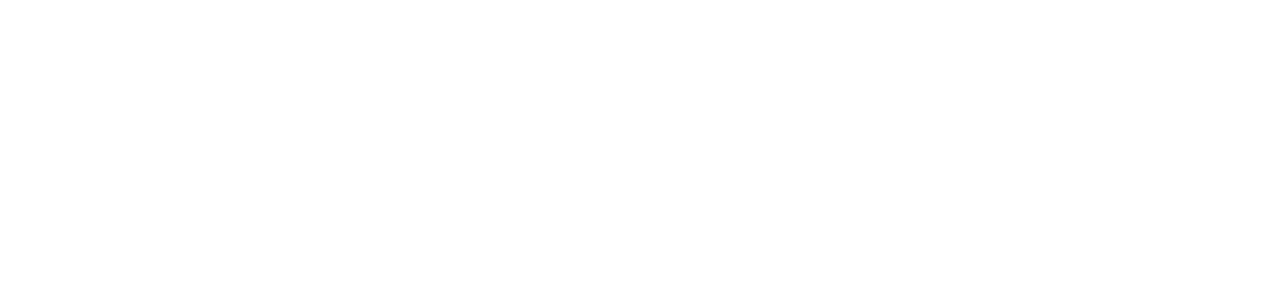
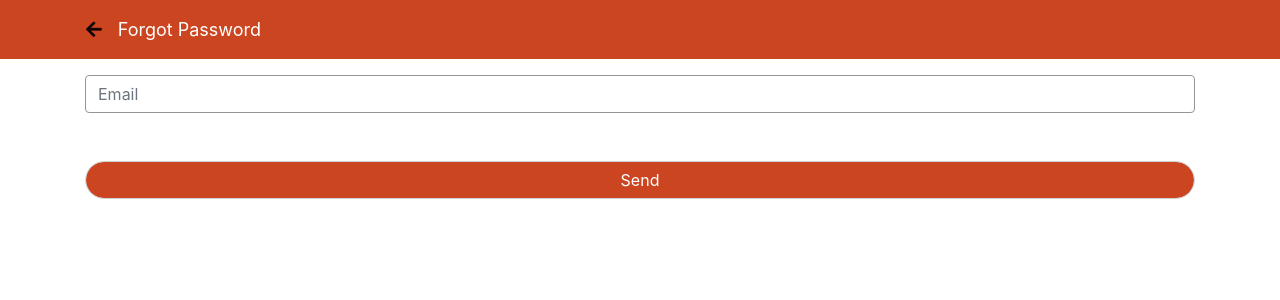
Before and after one commit to vskcodesoftic/payomanreactui, a React (Create React App) app: page /forgetPassword in a window 1280 px wide. Shown: the top 300 px of the page. Built offline with nearby package versions, Linux system fonts and the light colour scheme.

Commit message:
added till all images

```diff
--- a/src/_services/auth.service.js
+++ b/src/_services/auth.service.js
@@ -2,7 +2,7 @@
 import { BehaviorSubject } from "rxjs";
 import { history } from "../_helpers/history";
 
-const API_URL = "https://payoman.com/api/merchant/";
+const API_URL = "http://localhost:8001/api/merchant/";
 
 const register = (username, email, password) => {
   return axios.post(API_URL + "signup", {
@@ -39,11 +39,9 @@
     });
 };
 
-
 const logout = () => {
   localStorage.removeItem("userData");
-  history.push("/auth");
-  window.location.reload()
+  window.location.reload();
 };
 
 const getCurrentUser = () => {
--- a/src/components/Auth/ChangePasswordComponent.js
+++ b/src/components/Auth/ChangePasswordComponent.js
@@ -31,7 +31,7 @@
     }
 
     axios
-      .post("https://payoman.com/api/merchant/updatepassword", newdata)
+      .post("http://localhost:8001/api/merchant/updatepassword", newdata)
       .then((res) => {
         console.log(res.data);
         toast.success(`password updated sucessfully !`);
--- /dev/null
+++ b/src/components/Auth/ForgetPassword.js
@@ -0,0 +1,70 @@
+import React, { useState, useRef } from "react";
+
+import axios from "axios";
+
+import { useForm } from "react-hook-form";
+
+import { ToastContainer, toast } from "react-toastify";
+
+const ForgetPassword = () => {
+  const { register, handleSubmit } = useForm();
+
+  const submitHandler = (data) => {
+    console.log("data =>", data.email);
+    const userEmail = data.email;
+
+    axios
+      .post("http://localhost:8001/api/merchant/forgetPassword", data)
+      .then((res) => {
+        console.log(res);
+      })
+      .catch((err) => {
+        toast.warn(err.error);
+        console.error(err);
+      });
+  };
+
+  return (
+    <div>
+      <div class="nav">
+        <div class="container mt-2 mb-2">
+          <div class="row">
+            <div class="col-md-12 nav-link text-white">
+              <a href="/">
+                <i class="fa fa-arrow-left mr-3"></i>
+              </a>
+              Forgot Password
+            </div>
+          </div>
+        </div>
+      </div>
+      <ToastContainer />
+      <div class="container signup-container">
+        <div class="row">
+          <div class="col-md-12">
+            <form onSubmit={handleSubmit(submitHandler)} class="mt-3">
+              <div class="form-group">
+                <input
+                  type="email"
+                  {...register("email")}
+                  class="form-control input-box"
+                  placeholder="Email"
+                />
+              </div>
+              <div class="form-group mt-5">
+                <input
+                  type="submit"
+                  class="form-control success-btn"
+                  value="Send"
+                  placeholder="Send"
+                />
+              </div>
+            </form>
+          </div>
+        </div>
+      </div>
+    </div>
+  );
+};
+
+export default ForgetPassword;
--- a/src/components/Auth/LoginComponent.js
+++ b/src/components/Auth/LoginComponent.js
@@ -1,8 +1,11 @@
 import React, { createContext } from 'react'
 
 import { useState , useRef } from 'react';
-import { useHistory } from 'react-router';
+import { useHistory  } from 'react-router';
 
+import {
+    Link
+    } from "react-router-dom";
 import { ToastContainer, toast } from 'react-toastify';
 import 'react-toastify/dist/ReactToastify.css';
 
@@ -14,7 +17,6 @@
 const history = useHistory()
     const emailInputRef = useRef('')
     const passwordInputRef = useRef('')
-
 
 
     async function submitHandler(event){
@@ -71,11 +73,12 @@
           <div className="form-group">
               <input type="submit" className="form-control success-btn"  value="Sign in" placeholder="Sing in" />
           </div>
-          <p className="text-center mb-4 mt-5  forgot-sec"><a href="forgotpassword.html">Forgot Password ?</a></p>
-          <div className="signup-btn text-center">
-              <button className="btn btn-link"><a href="/signup">Sign Up</a></button>
+          <p className="text-center mb-4 mt-5  forgot-sec"><a href="/forgetPassword">Forgot Password ?</a></p>
+
+       </form>
+       <div className="signup-btn text-center">
+              <button className="btn btn-link"><Link to="/signup">Sign Up</Link></button>
           </div>
-       </form>
    </div>
       </main>
         </div>
--- a/src/components/Auth/SignupComponent.js
+++ b/src/components/Auth/SignupComponent.js
@@ -32,7 +32,7 @@
     console.log(data.email);
 
     axios
-      .post("https://payoman.com/api/merchant/signup", data)
+      .post("http://localhost:8001/api/merchant/signup", data)
       .then((res) => {
         console.log(res.data);
         toast.success(`merchant Added sucessfully !`);
--- a/src/components/Auth/dashboard/DashboardComponent.js
+++ b/src/components/Auth/dashboard/DashboardComponent.js
@@ -140,7 +140,7 @@
                       </li>
 
                       <li className="nav-item mt-3">
-                      <Link to="/ReceivedAmount"><a className="nav-link" ><i className="fas fa-money mr-3"></i> Received Amounts <i className="fa fa-chevron-right float-right"></i></a></Link>
+                      <Link to="/receivedAmounts"><a className="nav-link" ><i className="fas fa-money mr-3"></i> Received Amounts <i className="fa fa-chevron-right float-right"></i></a></Link>
                       </li>
                       <li className="nav-item mt-3">
                       <Link to="/ChangePassword"><a className="nav-link" ><i className="fas fa-key mr-3"></i> Change Password <i className="fa fa-chevron-right float-right"></i></a></Link>
--- a/src/components/Bankdetail/BankDetail.jsx
+++ b/src/components/Bankdetail/BankDetail.jsx
@@ -8,7 +8,7 @@
 import authService from "../../_services/auth.service";
 
 export const BankDetailComponent = (props) => {
-  const baseUrl = "https://payoman.com";
+  const baseUrl = "http://localhost:8001";
 
   //   const userEmailIdentity = props.userEmailId;
 
@@ -25,7 +25,7 @@
     const user = authService.getCurrentUser();
     const token = user.token;
     const res = await fetch(
-      `https://payoman.com/api/merchant/completeProfile`,
+      `http://localhost:8001/api/merchant/completeProfile`,
       { headers: { Authorization: `Bearer ${token}` } }
     );
     const data = await res.json();
@@ -87,7 +87,7 @@
     fd.append("email", userEmailIdFOUND);
 
     axios
-      .post("https://payoman.com/api/merchant/profile", fd)
+      .post("http://localhost:8001/api/merchant/profile", fd)
       .then((res) => {
         console.log(res.data);
         toast.success(`profile details added sucessfully !`);
--- /dev/null
+++ b/src/pages/ForgetPasswordPage.js
@@ -0,0 +1,19 @@
+import React, { useState, useRef } from "react";
+
+import ForgetPassword from '../components/Auth/ForgetPassword'
+
+import axios from "axios";
+
+import { useForm } from "react-hook-form";
+
+import { ToastContainer, toast } from "react-toastify";
+import "react-toastify/dist/ReactToastify.css";
+const ForgetPasswordPage = () => {
+    return (
+        <div>
+            <ForgetPassword />
+        </div>
+    )
+}
+
+export default ForgetPasswordPage
--- a/src/pages/NotFound.js
+++ b/src/pages/NotFound.js
@@ -1,9 +1,11 @@
 import React from 'react'
+import { Redirect } from 'react-router'
 
 const NotFound = () => {
     return (
         <div>
-           <center> <p>page notfound</p></center>
+           <center> <p>page not found</p></center>
+           <Redirect to="/">Login</Redirect>
         </div>
     )
 }
--- a/src/pages/ProfilePage.js
+++ b/src/pages/ProfilePage.js
@@ -5,7 +5,7 @@
 
 const ProfilePage = (props) => {
   const [Data, setData] = useState("");
-  const baseUrl = "https://payoman.com/api/merchant";
+  const baseUrl = "http://localhost:8001/api/merchant";
   // const userProfileData =  async () =>{
   //    const user = authService.getCurrentUser()
   //     const token = user.token
--- a/src/routes/routes.js
+++ b/src/routes/routes.js
@@ -13,7 +13,7 @@
 import ProfilePage from '../pages/ProfilePage';
 import RecievedAmountsPage from '../pages/RecievedAmount';
 import Sidebar from '../pages/Sidebar';
-import SignupComponent from '../components/Auth/SignupComponent';
+import SignupPage from '../pages/SignupPage';
 import ChangePasswordComponent from '../components/Auth/ChangePasswordComponent';
 import PrivacyPolicy from '../pages/PrivacyPolicy';
 import SupportPage from '../pages/SupportPage';
@@ -21,6 +21,7 @@
 import  ProtectedRoute  from '../components/PrivateRoutes/PrivateRoute';
 import NotFound from '../pages/NotFound';
 import BankDetailComponent from '../components/Bankdetail/BankDetail';
+import ForgetPasswordPage from '../pages/ForgetPasswordPage';
 
 
 
@@ -60,13 +61,13 @@
               <ProtectedRoute exact path='/profile' component={ProfilePage} />
               <ProtectedRoute exact path = '/receivedAmounts' component={RecievedAmountsPage}  />
               <ProtectedRoute exact path = '/sidebar' component={Sidebar}  />
-               <Route exact path ='/signup' component={SignupComponent} />
+               <Route exact path ='/signup' component={SignupPage} />
                <ProtectedRoute exact path ='/changePassword' component={ChangePasswordComponent} />
                <ProtectedRoute exact path ='/privacyPolicy' component={PrivacyPolicy} />
                <ProtectedRoute exact path ='/support' component={SupportPage} />
                <ProtectedRoute exact path ='/bankDetail' component={BankDetailComponent} />
 
-
+               <Route exact path="/forgetPassword" component={ForgetPasswordPage} />
 
 
             </Switch>
```
Also changed, not shown: src/components/Auth/ProfileComponent.js (+11 -8 lines), 2 other files (tests, documents, lock files or other folders).
